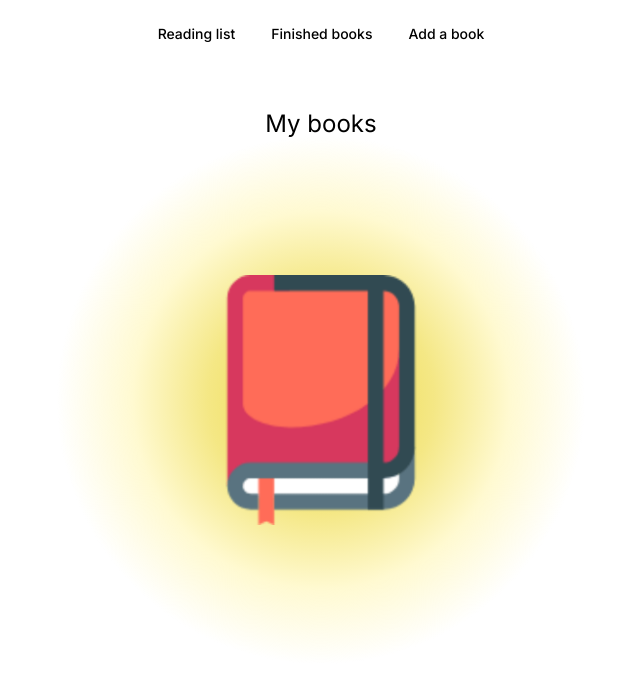
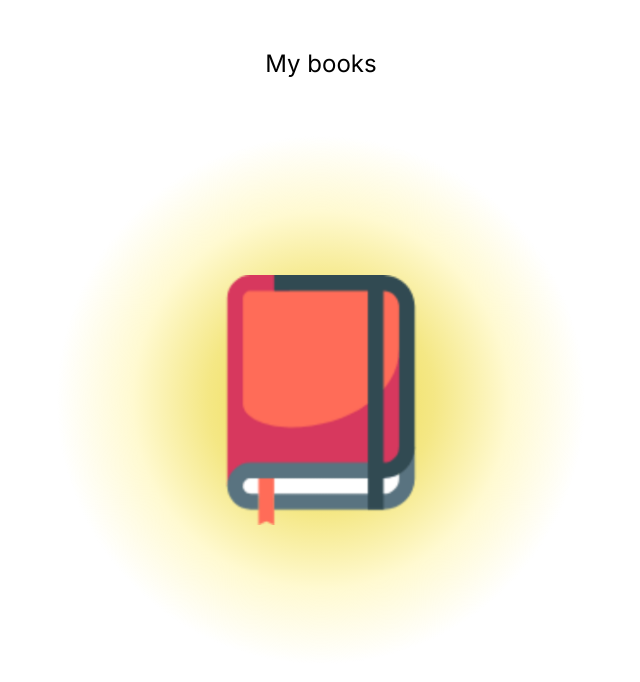
Before and after one commit to hwride/my-books, a Next.js app: page / in a window 1280 px wide. Shown: the top 682 px of the page, without its empty margins (319-959 px from the left). Built offline with nearby package versions, Linux system fonts and the light colour scheme.

Commit message:
Fix home page should not show menu bar.

```diff
--- a/pages/_app.tsx
+++ b/pages/_app.tsx
@@ -5,6 +5,7 @@ import { Inter } from 'next/font/google'
 import { Header } from '@/components/Header'
 import AppProviders from '@/components/Providers/AppProviders'
 import { useHeading } from '@/components/Providers/HeadingProvider'
+import { useRouter } from 'next/router'
 
 const inter = Inter({ subsets: ['latin'] })
 
@@ -18,7 +19,15 @@ export default function App(appProps: AppProps) {
 
 function AppContent({ Component, pageProps }: AppProps) {
   const heading = useHeading()
-  return (
+
+  // Don't apply our general layout to the home page.
+  // Could make this into the full layout pattern if any more changes made here
+  // See https://nextjs.org/docs/pages/building-your-application/routing/pages-and-layouts#layout-pattern
+  const router = useRouter()
+  const isHomePage = router.pathname === '/'
+  return isHomePage ? (
+    <Component {...pageProps} />
+  ) : (
     <main
       className={`${inter.className} mx-auto flex h-[100dvh] max-w-screen-md flex-col`}
     >
```
